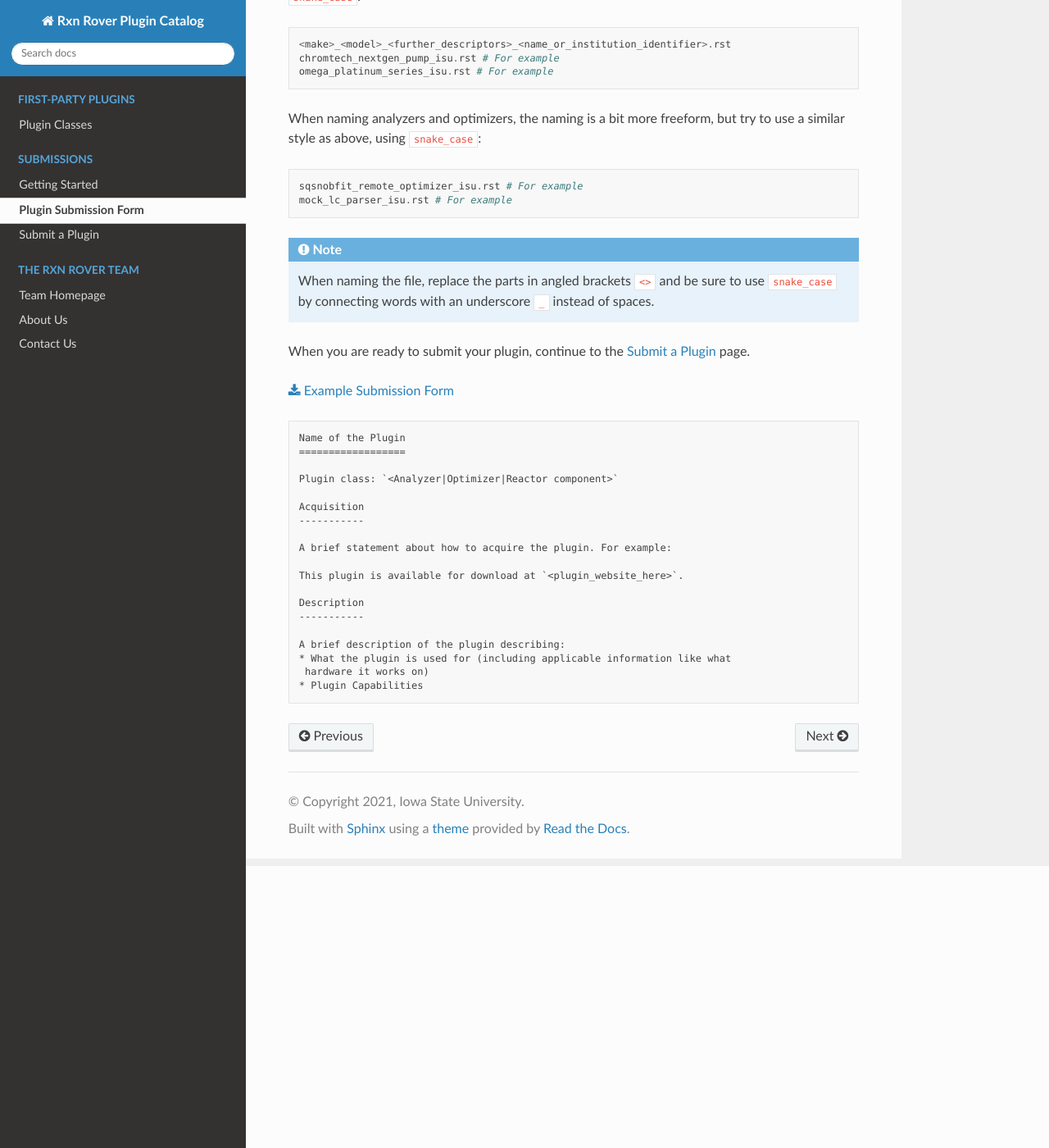
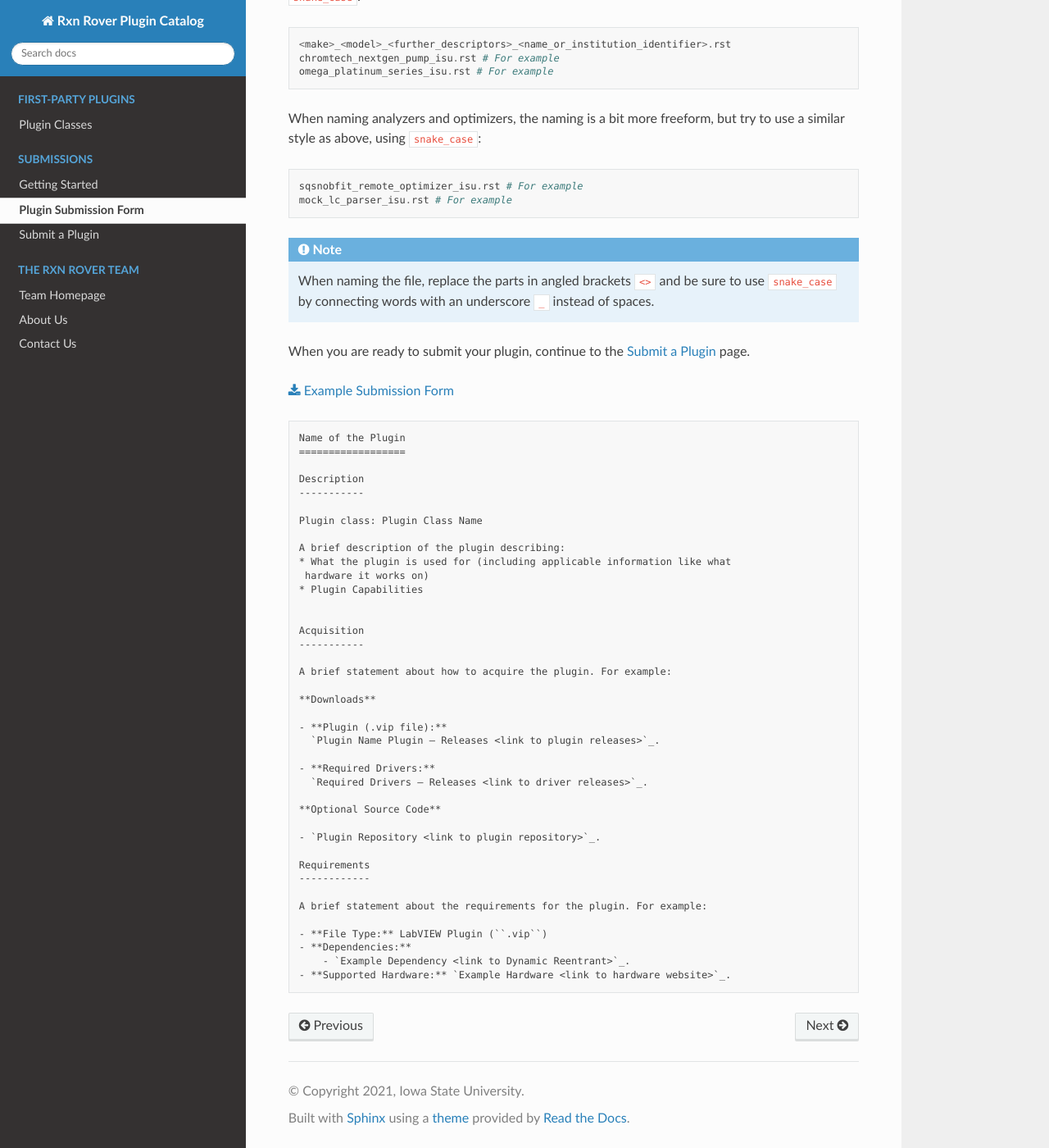
Before and after one commit to RxnRover/PluginCatalog, a Sphinx documentation site: the page built from source/submissions/plugin_submission_form.rst, in a window 1280 px wide and 1400 px high, scrolled down 344 px. Shown: the whole window at 82% size. Built offline with Sphinx 7.4.7 and the Read the Docs theme 3.1.0, drawn with Linux system fonts in a browser that asks for light colours; pages that are not in the unit, such as notebooks, are missing from menus.

Commit message:
Updated Submission form

```diff
--- a/source/submissions/submission_form.rst
+++ b/source/submissions/submission_form.rst
@@ -1,19 +1,40 @@
 Name of the Plugin
 ==================
 
-Plugin class: `<Analyzer|Optimizer|Reactor component>`
+Description
+-----------
+
+Plugin class: Plugin Class Name
+
+A brief description of the plugin describing:
+* What the plugin is used for (including applicable information like what
+ hardware it works on)
+* Plugin Capabilities
+
 
 Acquisition
 -----------
 
 A brief statement about how to acquire the plugin. For example:
 
-This plugin is available for download at `<plugin_website_here>`.
+**Downloads**
 
-Description
------------
+- **Plugin (.vip file):**
+  `Plugin Name Plugin – Releases <link to plugin releases>`_.
 
-A brief description of the plugin describing:
-* What the plugin is used for (including applicable information like what
- hardware it works on)
-* Plugin Capabilities
+- **Required Drivers:**
+  `Required Drivers – Releases <link to driver releases>`_.
+
+**Optional Source Code**
+
+- `Plugin Repository <link to plugin repository>`_.
+
+Requirements
+------------
+
+A brief statement about the requirements for the plugin. For example:
+
+- **File Type:** LabVIEW Plugin (``.vip``)
+- **Dependencies:**
+    - `Example Dependency <link to Dynamic Reentrant>`_.
+- **Supported Hardware:** `Example Hardware <link to hardware website>`_.
```
